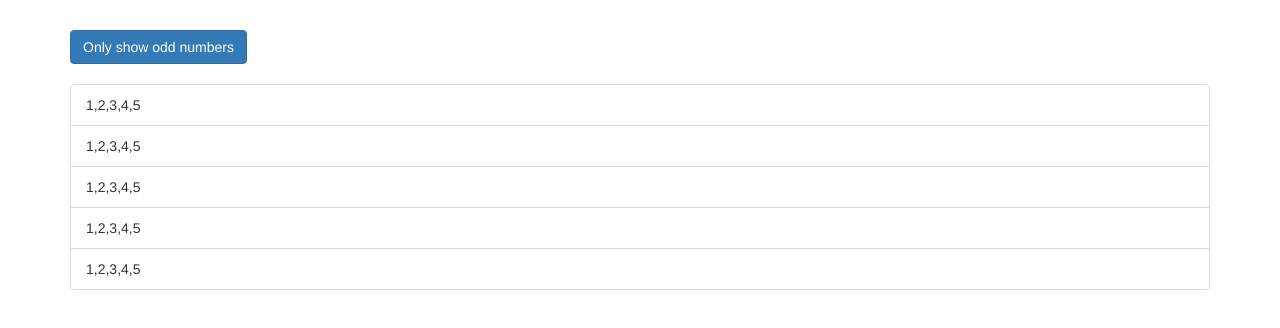
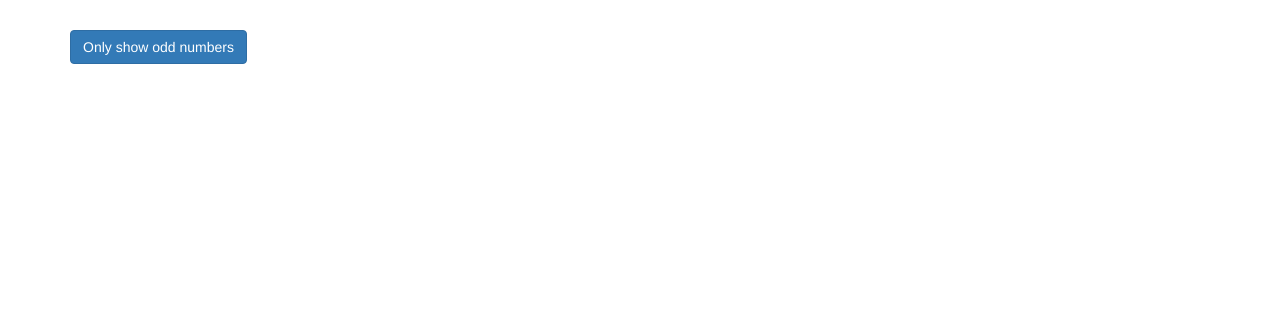
Before and after one commit to AmeyaChavre/Ng-Custom-Directives, an Angular app: page / in a window 1280 px wide. Shown: the top 328 px of the page. Built offline with nearby package versions, Linux system fonts and the light colour scheme.

Commit message:
Commit#9

```diff
--- a/src/app/app.component.ts
+++ b/src/app/app.component.ts
@@ -6,7 +6,7 @@ import { Component } from '@angular/core';
   styleUrls: ['./app.component.css']
 })
 export class AppComponent {
-  numbers = [1, 2, 3, 4, 5];
+  //numbers = [1, 2, 3, 4, 5];
   oddNumbers = [1,3,5];
   evenNumbers = [2,4];
   onlyOdd=false;
```
